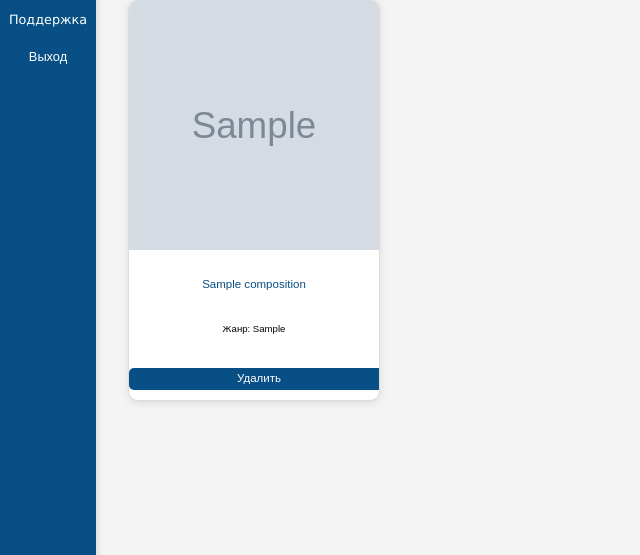
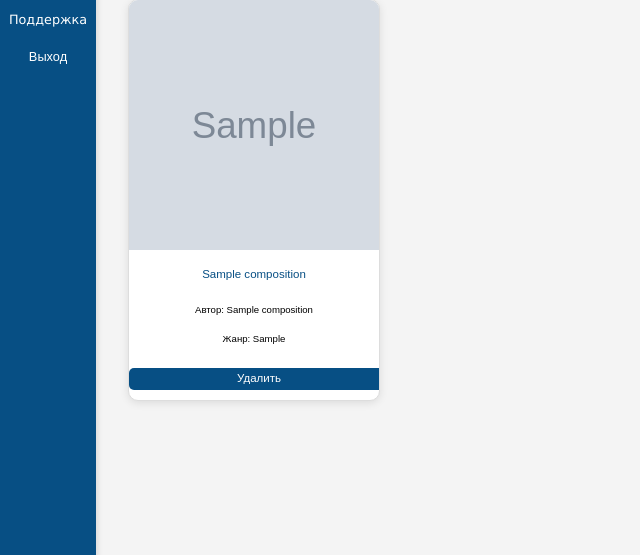
Before and after one commit to Blazerpq/ProPiano, a Django app: page /profiles/profiles/ in a window 1280 px wide, after a click on "Избранное"; the page is wider, and only the part inside the window is pictured. Shown: the part 168-723 px from the top of that part, without its empty margins (0-640 px from the left). Run offline with Django 5.2, Linux system fonts and the light colour scheme; a user stored in the database is signed in; tables that the repository leaves empty hold one stand-in row (values such as "Sample post"); grey boxes marked "Sample" are stand-in pictures.

Commit message:
minor_edits

```diff
--- a/profiles/templates/profiles/profile_student.html
+++ b/profiles/templates/profiles/profile_student.html
@@ -62,9 +62,12 @@
     {% for favorite in favorite_compositions %}
       <div class="composition-card">
         {% if favorite.composition.image %}
-              <img src="{{ favorite.composition.image }}" alt="{{ favorite.composition.title }}">
+          <img src="{{ favorite.composition.image.url }}"
+               class="composition-cover"
+               alt="{{ favorite.composition.title }}">
         {% endif %}
         <h3 class="composition-title">{{ favorite.composition.title }}</h3>
+        <p>Автор: {{ favorite.composition.composer_name }}</p>
         <p>Жанр: {{ favorite.composition.genre }}</p>
         <a href="{% url 'remove_from_favorites' favorite.id %}" class="delete-button">Удалить</a>
       </div>
@@ -73,6 +76,7 @@
 {% else %}
   <p>У вас нет избранных произведений.</p>
 {% endif %}
+
     </section>
 
   </main>
```
Lines whose indentation alone changed are shown as unchanged.
